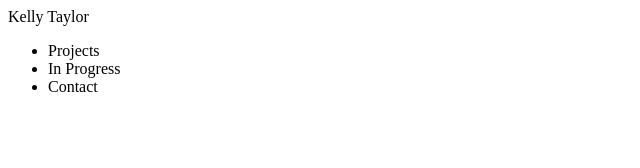
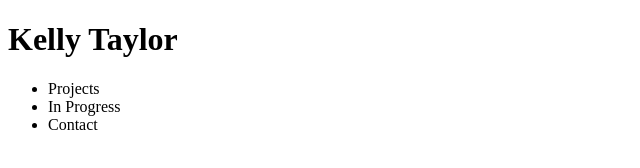
Before and after one commit to keltaylor/keltaylor.github.io, a plain HTML site: page index.html in a window 1280 px wide. Shown: the whole page, without its empty margins (0-640 px from the left). Drawn offline with Linux system fonts and the light colour scheme.

Commit message:
Move name to h1 and nav into header

```diff
--- a/index.html
+++ b/index.html
@@ -4,7 +4,8 @@
         <title>KTaylor Portfolio</title>
     </head>
     <body>
-        <header>Kelly Taylor</header>
+        <header>
+            <h1>Kelly Taylor</h1>
             <nav>
                 <ul>
                     <li>Projects</li>
@@ -12,6 +13,8 @@
                     <li>Contact</li>
                 </ul>
             </nav>
+        </header>
+
     </body>
     <footer></footer>
 </html>
```
Lines whose indentation alone changed are shown as unchanged.
